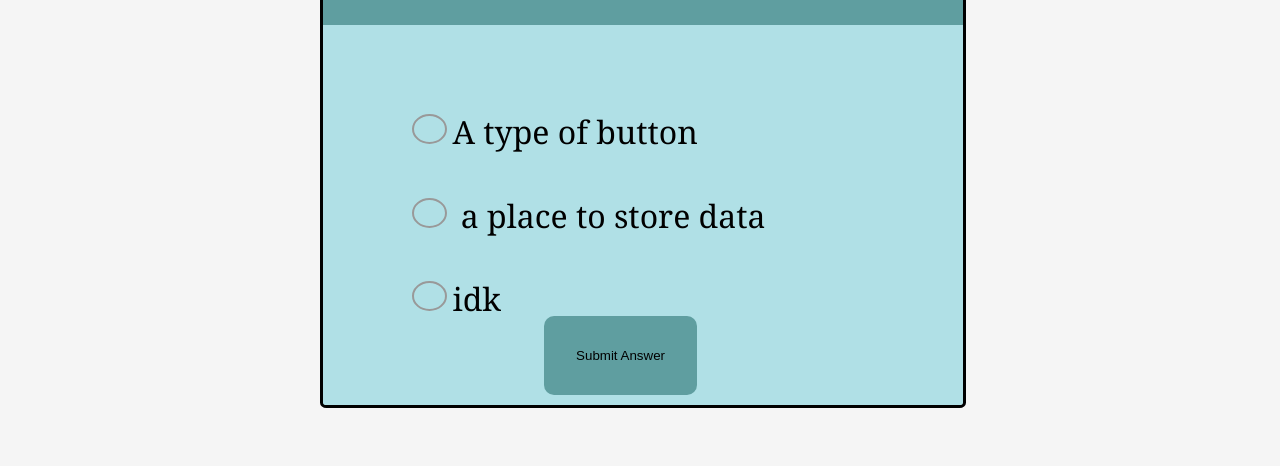
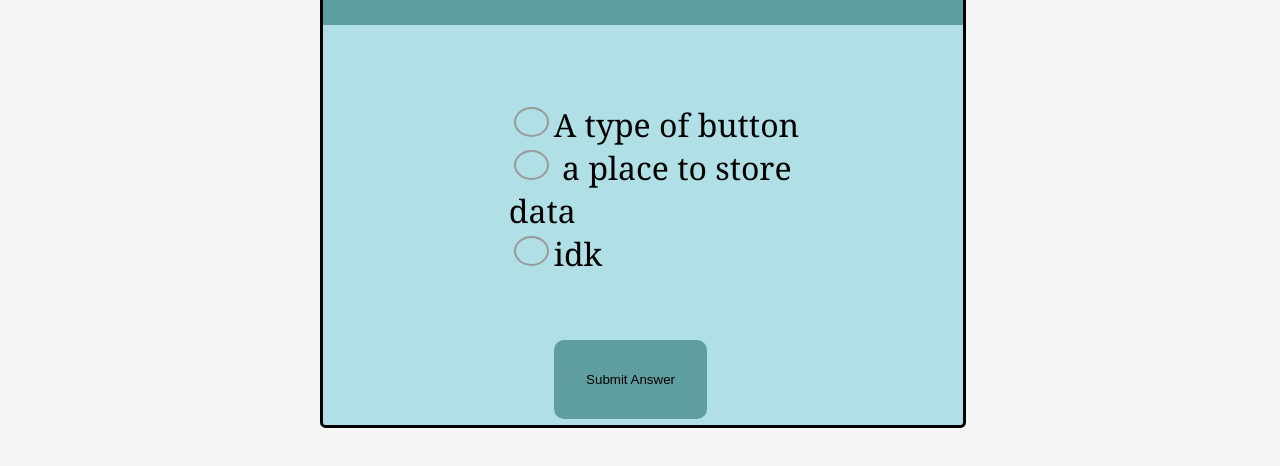
Before and after one commit to warmage12354/QuizGame, a plain HTML site: page frontend/index.html in a window 1280 px wide. Shown: the part 218-684 px from the top of the page. Drawn offline with Linux system fonts and the light colour scheme.

Commit message:
css changes

```diff
--- a/frontend/app.js
+++ b/frontend/app.js
@@ -50,12 +50,13 @@ const loadQuiz = () => {
     const choicesdiv = document.createElement("div");
     const choice = document.createElement("input");
     const choiceLabel = document.createElement("label");
-
+    const choiceDiv = document.createElement("div")
     //sets input to type to a radio button and its name to answer
     choice.type = "radio";
     choice.name = "answer";
     choice.setAttribute("id", "selection" )
     choiceLabel.setAttribute("id", "selectionsText")
+    choiceLabel.setAttribute("for","selection")
 
     // sets the value to be incremented
     choice.value = i;
@@ -68,9 +69,11 @@ const loadQuiz = () => {
 
 
     //adds all the elements to the screen
-    choicesdiv.appendChild(choice);
-    choicesdiv.appendChild(choiceLabel);
-    options.appendChild(choicesdiv);
+    choiceDiv.appendChild(choice)
+    choiceDiv.appendChild(choiceLabel)
+    options.appendChild(choiceDiv)
+
+
   }
 };
 
@@ -112,6 +115,8 @@ const checkAnswer = () => {
 // resets the quiz
 const resetQuiz = () => {
 
+  let quizCont = document.getElementById("quizContent")
+
   // gets the element then removes it
   const submitButton = document.getElementById("SubmitButton");
   submitButton.remove();
@@ -130,7 +135,7 @@ const resetQuiz = () => {
   resetBtn.setAttribute("id", "resetButton");
   resetBtn.textContent = "Reset";
 
-  options.appendChild(resetBtn);
+  quizCont.appendChild(resetBtn);
 
   resetBtn.addEventListener("click", () => {
 
--- a/frontend/styles.css
+++ b/frontend/styles.css
@@ -33,20 +33,27 @@ h1 {
 
 .quizContent {
   padding: 10%;
+  width: fit-content;
+  height: fit-content;
 }
 
+input[type="radio"] {
+  vertical-align: baseline;
+}
 
 #options {
   text-align: left;
+  width: fit-content;
+  font-size:xx-large;
+  padding: 4%;
+  display: flex;
+  flex-direction: column;
+  left: 30%;
+  margin-bottom: 20%;
+  position: relative;
 
   }
 
-#Choices {
-
-  width: fit-content;
-  font-size:xx-large;
-  padding: 4%;
-}
 
 input {
   cursor: pointer;
@@ -84,7 +91,8 @@ input:hover {
 
 
 #SubmitButton,#resetButton {
-  margin: 10px;
+  margin-top: 50%;
+  margin-bottom: 1%;
   border: none;
   padding: 5%;
   background-color: cadetblue;
```
